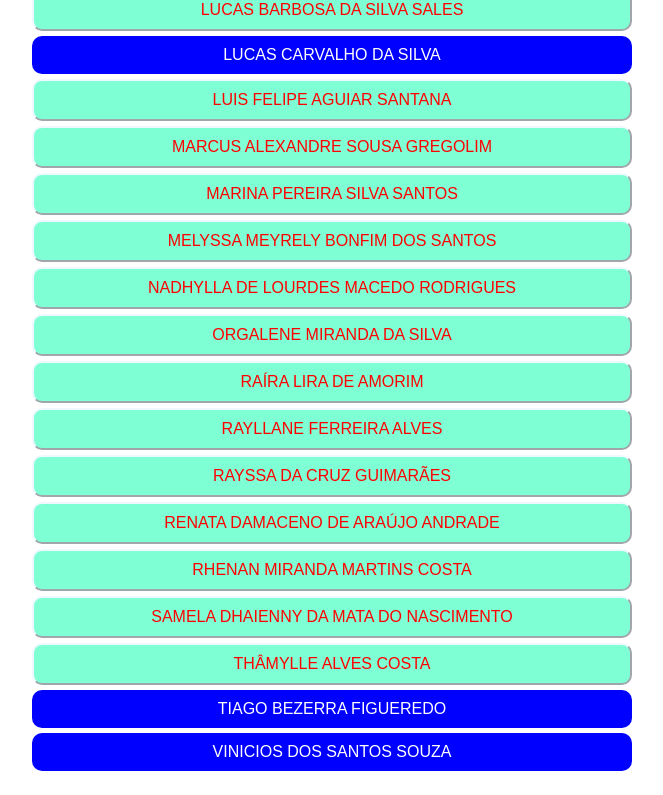
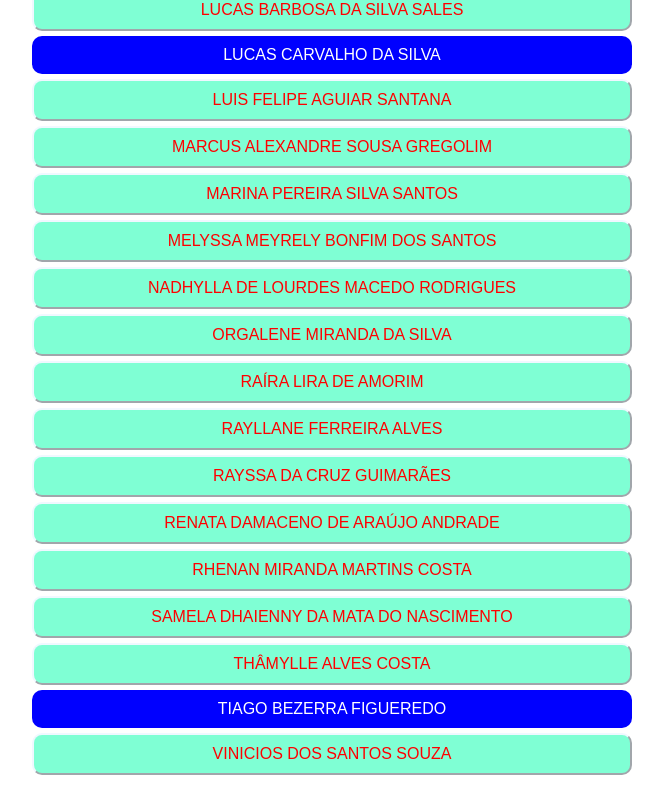
Before and after one commit to sousamacedo18/qua2025322, a plain HTML site: page index.html in a window 1280 px wide. Shown: the part 952-1747 px from the top of the page, without its empty margins (308-971 px from the left). Drawn offline with Linux system fonts and the light colour scheme.

Commit message:
Update index.html
alterei o link do vinicius

```diff
--- a/index.html
+++ b/index.html
@@ -75,7 +75,8 @@
         <button onclick="window.location.href='https://samelamangoako.github.io/site/'">SAMELA DHAIENNY DA MATA DO NASCIMENTO</button>
         <button onclick="window.location.href='https://thamyllealves.github.io/site/'">THÂMYLLE ALVES COSTA</button>
         <span class="no-link">TIAGO BEZERRA FIGUEREDO</span>
-        <span class="no-link">VINICIOS DOS SANTOS SOUZA</span>
+       <button onclick="window.location.href=' https://vinicios007.github.io/site/	'">VINICIOS DOS SANTOS SOUZA</button>
+
     </div>
 </body>
 </html>
```
